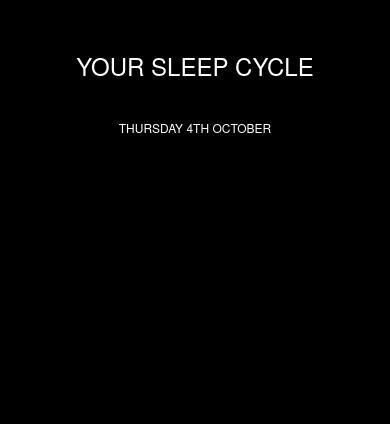
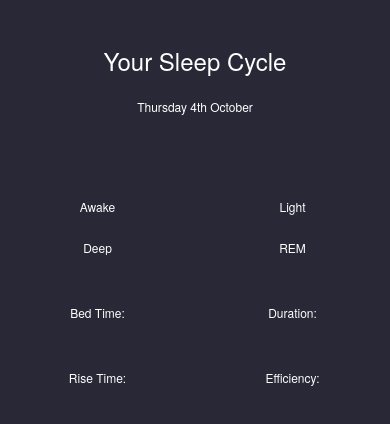
Before and after one commit to akinpelu/hush, a plain HTML site: page www/stealth.html in a window 390 px wide. Drawn offline with Linux system fonts and the light colour scheme.

Commit message:
Added stealth basic template

```diff
--- a/www/css/index.css
+++ b/www/css/index.css
@@ -117,11 +117,13 @@ h1 {
 .stealth {
     height: 100vh;
     width: 100vw;
-    background: black;
+    background: #292836;
 }
 
 .stealth h1,
-.stealth p {
+.stealth p,
+.stealth * {
+    text-transform: none;
     padding-top: 2em;
     color: white;
     text-align: center;
--- a/www/js/index.js
+++ b/www/js/index.js
@@ -58,8 +58,6 @@ var stealth = {
 
         var d = new Date();
 
-        var stringDate =
-
         $('.date').html(days[d.getDay()] + ' ' + d.getDay() + 'th ' + monthNames[d.getMonth()]);
     }
-}
+};
--- a/www/stealth.html
+++ b/www/stealth.html
@@ -8,8 +8,8 @@
     <meta name="viewport" content="user-scalable=no, initial-scale=1, maximum-scale=1, minimum-scale=1, width=device-width" />
     <meta http-equiv="Content-Security-Policy" content="default-src * 'unsafe-inline'; style-src 'self' 'unsafe-inline'; media-src *" /
 
+    <link rel="stylesheet" href="css/bootstrap-theme.min.css">
     <link rel="stylesheet" href="css/bootstrap.min.css">
-    <link rel="stylesheet" href="css/bootstrap-theme.min.css">
     <link rel="stylesheet" type="text/css" href="css/index.css">
     <title>Your Sleep Cycle</title>
 </head>
@@ -18,6 +18,39 @@
     <div class="stealth">
         <h1>Your Sleep Cycle</h1>
         <p class="date"></p>
+
+        <div class="container">
+            <div class="row">
+                <div class="col-sm-6 col-md-6 col-xs-6">
+                    Awake
+                </div>
+                <div class="col-sm-6 col-md-6 col-xs-6">
+                    Light
+                </div>
+                <div class="col-sm-6 col-md-6 col-xs-6">
+                    Deep
+                </div>
+                <div class="col-sm-6 col-md-6 col-xs-6">
+                    REM
+                </div>
+            </div>
+            <div class="row">
+                <div class="col-sm-6 col-md-6 col-xs-6">
+                    Bed Time: <span></span>
+                </div>
+                <div class="col-sm-6 col-md-6 col-xs-6">
+                    Duration: <span></span>
+                </div>
+            </div>
+            <div class="row">
+                <div class="col-sm-6 col-md-6 col-xs-6">
+                    Rise Time: <span></span>
+                </div>
+                <div class="col-sm-6 col-md-6 col-xs-6">
+                    Efficiency: <span></span>
+                </div>
+            </div>
+        </div>
     </div>
     <script type="text/javascript" src="js/jquery.min.js"></script>
     <script type="text/javascript" src="js/bootstrap.min.js"></script>
```
Also changed, not shown: 2 other files.
